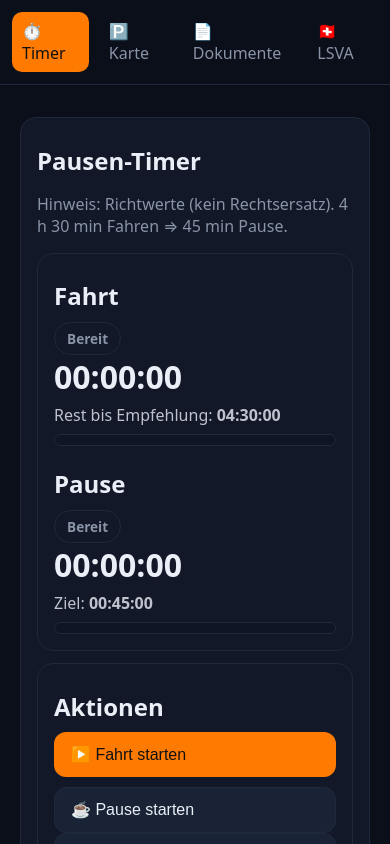
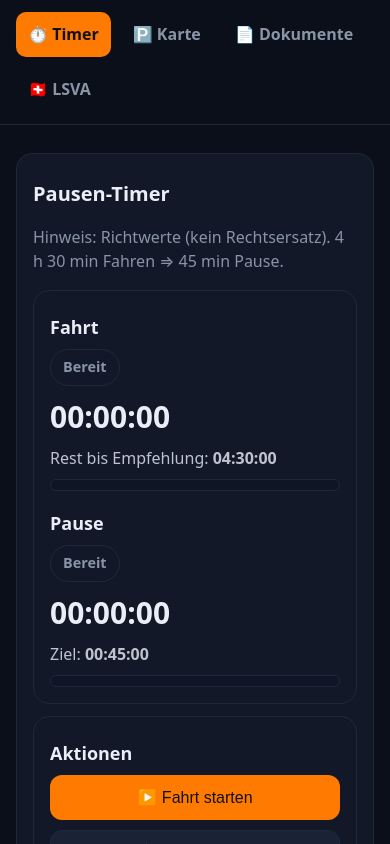
Before and after one commit to techtumbler/truckerApp, a React (Vite) app: page / in a window 390 px wide. Shown: the top 844 px of the page. Built offline with nearby package versions, Linux system fonts and the light colour scheme.

Commit message:
Responsive: Mobile/Tablet/Desktop + Map-Panel Toggle

```diff
--- a/src/routes/Timer.jsx
+++ b/src/routes/Timer.jsx
@@ -80,7 +80,6 @@ export default function Timer(){
   }
 
   const s = status(st)
-
   const barClass = lvl => `progress ${lvl}`
   const primaryClass = lvl => `btn dynamic ${lvl}`
 
@@ -95,18 +94,14 @@ export default function Timer(){
   } else if (s.kind === 'driving') {
     primaryAction = (
       <div className="btn-row">
-        <button className={primaryClass(s.level)} onClick={()=>switchTo('break')}>
-          ☕ Pause jetzt
-        </button>
+        <button className={primaryClass(s.level)} onClick={()=>switchTo('break')}>☕ Pause jetzt</button>
         <button className="btn" onClick={stopCurrent}>⏹️ Stopp</button>
       </div>
     )
   } else if (s.kind === 'break') {
     primaryAction = (
       <div className="btn-row">
-        <button className={primaryClass(s.level === 'ok' ? 'ok' : 'warn')} onClick={()=>switchTo('driving')}>
-          ▶️ Weiterfahren
-        </button>
+        <button className={primaryClass(s.level === 'ok' ? 'ok' : 'warn')} onClick={()=>switchTo('driving')}>▶️ Weiterfahren</button>
         <button className="btn" onClick={stopCurrent}>⏹️ Stopp</button>
       </div>
     )
@@ -154,18 +149,6 @@ export default function Timer(){
           <button className="btn" onClick={resetAll}>♻️ Zurücksetzen</button>
         </div>
       </div>
-
-      <div className="card">
-        <h2>Protokoll (letzte 50)</h2>
-        <ul style={{margin:'8px 0', paddingLeft:'18px'}}>
-          {st.history.map((h,i)=>(
-            <li key={i}>
-              <code>{h.mode.toUpperCase()}</code> • {new Date(h.start).toLocaleString()} → {new Date(h.end).toLocaleString()} • {formatHMS(h.durationMs)}
-            </li>
-          ))}
-          {st.history.length===0 && <li>Kein Verlauf vorhanden.</li>}
-        </ul>
-      </div>
     </section>
   )
 }
--- a/src/styles/app.css
+++ b/src/styles/app.css
@@ -1,3 +1,4 @@
+/* ========== Design Tokens ========== */
 :root{
   --bg:#0b0f1a;
   --card:#121828;
@@ -6,55 +7,152 @@
   --accent:#ff7a00;
   --accent-2:#19c37d;
   --border:#1e293b;
+
+  /* Breakpoints */
+  --bp-mobile: 600px;     /* <600 = Phone */
+  --bp-tablet: 1024px;    /* 600–1023 = Tablet */
+  /* >=1024 = Desktop */
 }
+
+/* ========== Base ========== */
 *{box-sizing:border-box}
+html{scroll-behavior:smooth;}
 body{
   margin:0;
-  background:#0b0f1a;
+  background:var(--bg);
   color:var(--text);
   font-family:system-ui,-apple-system,Segoe UI,Roboto,Helvetica,Arial,sans-serif;
+  line-height:1.55;
 }
-.container{width:min(1100px,100%);margin:0 auto;padding:20px}
-.nav{display:flex;gap:10px;padding:12px;border-bottom:1px solid var(--border);position:sticky;top:0;background:#0b0f1a}
-.nav a{color:var(--muted);text-decoration:none;padding:8px 10px;border-radius:10px}
+.container{width:min(1100px,100%);margin:0 auto;padding:16px}
+
+/* ========== Navigation ========== */
+.nav{
+  display:flex; gap:10px; flex-wrap:wrap;
+  padding:12px 16px; border-bottom:1px solid var(--border);
+  position:sticky; top:0; background:var(--bg); z-index:10;
+}
+.nav a{
+  color:var(--muted); text-decoration:none; padding:10px 12px;
+  border-radius:10px; font-weight:600;
+}
 .nav a.active,.nav a:hover{color:#111;background:var(--accent)}
-.card{background:var(--card);border:1px solid var(--border);border-radius:16px;padding:16px;margin:12px 0}
-.btn{display:inline-flex;gap:8px;align-items:center;padding:12px 16px;border-radius:12px;border:1px solid var(--border);color:var(--text);text-decoration:none;min-height:44px;font-size:1rem;line-height:1.2;background:#1a2336}
+
+/* Mobile: Nav dichter & ggf. scrollbar */
+@media (max-width: calc(var(--bp-mobile) - 1px)){
+  .nav{gap:8px; padding:10px 12px; overflow-x:auto}
+  .nav a{padding:8px 10px; white-space:nowrap}
+}
+
+/* ========== Cards & Buttons ========== */
+.card{
+  background:var(--card);
+  border:1px solid var(--border);
+  border-radius:16px;
+  padding:16px;
+  margin:12px 0;
+}
+.btn{
+  display:inline-flex; gap:8px; align-items:center; justify-content:center;
+  padding:12px 16px; border-radius:12px; border:1px solid var(--border);
+  color:var(--text); text-decoration:none; min-height:44px;
+  font-size:1rem; line-height:1.2; background:#1a2336; cursor:pointer;
+}
 .btn:hover{filter:brightness(1.06)}
-.btn:focus-visible{outline:3px solid #7fb3ff;outline-offset:2px}
-.btn.primary{background:var(--accent);color:#111;border-color:transparent}
-.btn.dynamic.ok{background:var(--accent-2);color:#0b0f1a;border-color:transparent}
-.btn.dynamic.warn{background:#ffb84d;color:#111;border-color:transparent}
-.btn.dynamic.critical{background:#ff5c5c;color:#111;border-color:transparent}
-h1,h2{margin:.4em 0}
+.btn:focus-visible{outline:3px solid #7fb3ff; outline-offset:2px}
+.btn.primary{background:var(--accent); color:#111; border-color:transparent}
+.btn.dynamic.ok{background:var(--accent-2); color:#0b0f1a; border-color:transparent}
+.btn.dynamic.warn{background:#ffb84d; color:#111; border-color:transparent}
+.btn.dynamic.critical{background:#ff5c5c; color:#111; border-color:transparent}
+.btn-row{display:flex; gap:10px; flex-wrap:wrap}
+.btn-row .btn{flex:1 1 180px}
 
-/* Timer Layout */
-.grid-2{display:grid;grid-template-columns:1fr;gap:12px}
-@media (min-width:840px){.grid-2{grid-template-columns:1fr 1fr}}
-.time{font-size:clamp(32px,8vw,44px);font-weight:800}
-.meta{opacity:.8;margin:6px 0}
-.badge{display:inline-block;padding:6px 12px;border-radius:999px;font-weight:700;font-size:.85rem}
-.badge.ok{background:var(--accent-2);color:#0b0f1a}
-.badge.warn{background:#ffb84d;color:#111}
-.badge.critical{background:#ff5c5c;color:#111;animation:pulse 1s infinite}
-.badge.muted{color:var(--muted);border:1px solid var(--border);background:transparent}
+/* Buttons/Typo fein abgestuft je Breakpoint */
+@media (max-width: calc(var(--bp-mobile) - 1px)){
+  .btn{min-height:48px; font-size:1.05rem}
+}
+@media (min-width: var(--bp-tablet)){
+  .btn{min-height:42px; font-size:.98rem}
+}
+
+/* ========== Headings ========== */
+h1{margin:.4em 0; font-size: clamp(20px, 4.5vw, 28px)}
+h2{margin:.4em 0; font-size: clamp(18px, 3.5vw, 22px)}
+
+/* ========== Timer Layout (responsive) ========== */
+.grid-2{
+  display:grid; gap:12px;
+  grid-template-columns: 1fr;           /* Phone: untereinander */
+}
+@media (min-width: var(--bp-mobile)){
+  .grid-2{ grid-template-columns: 1fr 1fr } /* Tablet: 2-spaltig */
+}
+@media (min-width: var(--bp-tablet)){
+  .grid-2{ gap:16px }                    /* Desktop: mehr Luft */
+}
+
+.time{font-size:clamp(30px, 7.5vw, 44px); font-weight:800}
+.meta{opacity:.8; margin:6px 0}
+.badge{
+  display:inline-block; padding:6px 12px; border-radius:999px;
+  font-weight:700; font-size:.9rem; margin-bottom:8px;
+}
+.badge.ok{background:var(--accent-2); color:#0b0f1a}
+.badge.warn{background:#ffb84d; color:#111}
+.badge.critical{background:#ff5c5c; color:#111; animation:pulse 1s infinite}
+.badge.muted{color:var(--muted); border:1px solid var(--border); background:transparent}
 @keyframes pulse{0%{transform:scale(1)}50%{transform:scale(1.05)}100%{transform:scale(1)}}
-.progress{position:relative;height:12px;background:#0f1524;border:1px solid var(--border);border-radius:999px;overflow:hidden;margin-top:8px}
-.progress>span{display:block;height:100%;background:var(--accent);transition:width .4s ease}
+
+.progress{
+  position:relative; height:12px; background:#0f1524;
+  border:1px solid var(--border); border-radius:999px; overflow:hidden; margin-top:8px;
+}
+.progress>span{display:block; height:100%; background:var(--accent); transition:width .4s ease}
 .progress.warn>span{background:#ffb84d}
 .progress.critical>span{background:#ff5c5c}
 .progress.ok>span{background:var(--accent-2)}
-.btn-row{display:flex;gap:10px;flex-wrap:wrap}
-.btn-row .btn{flex:1 1 160px}
 
-/* Map Styles */
-.map-layout{display:grid;grid-template-columns:2fr 1fr;gap:12px}
+/* ========== Map Layout (mit einklappbarem Panel) ========== */
+.map-layout{
+  display:grid; gap:12px;
+  grid-template-columns: 1fr;           /* Phone: Panel unter der Karte (oder eingeklappt) */
+}
 .map-view{min-height:420px}
-.leaflet-container-custom{height:100%;min-height:420px;border:1px solid var(--border);border-radius:12px;overflow:hidden}
-.map-panel{background:var(--card);border:1px solid var(--border);border-radius:12px;padding:12px;max-height:600px;overflow:auto}
-.poi-list{list-style:none;margin:0;padding:0}
-.poi-list li{border-bottom:1px dashed var(--border);padding:8px 0}
-.poi-head{display:flex;align-items:center;justify-content:space-between}
+.leaflet-container-custom{
+  height:100%; min-height:420px; border:1px solid var(--border);
+  border-radius:12px; overflow:hidden;
+}
+
+/* Tablet: 2 Spalten (Karte + Panel) */
+@media (min-width: var(--bp-mobile)) and (max-width: calc(var(--bp-tablet) - 1px)){
+  .map-layout{ grid-template-columns: 3fr 2fr }
+}
+/* Desktop: 2 Spalten (breiter) */
+@media (min-width: var(--bp-tablet)){
+  .map-layout{ grid-template-columns: 2fr 1fr }
+}
+
+.map-panel{
+  background:var(--card); border:1px solid var(--border);
+  border-radius:12px; padding:12px; max-height:600px; overflow:auto;
+}
+.panel-toggle{
+  display:none;
+  margin:8px 0 12px 0;
+}
+/* Phone: Toggle sichtbar, Panel standardmäßig eingeklappt (über JS gesteuert) */
+@media (max-width: calc(var(--bp-mobile) - 1px)){
+  .panel-toggle{ display:block }
+}
+
+.poi-list{list-style:none; margin:0; padding:0}
+.poi-list li{border-bottom:1px dashed var(--border); padding:8px 0}
+.poi-head{display:flex; align-items:center; justify-content:space-between}
 .poi-meta{color:var(--muted)}
-.poi-geo{font-family:ui-monospace, SFMono-Regular, Menlo, Monaco, Consolas, "Liberation Mono", "Courier New", monospace;opacity:.7}
-@media (max-width:900px){.map-layout{grid-template-columns:1fr}}
+.poi-geo{
+  font-family:ui-monospace, SFMono-Regular, Menlo, Monaco, Consolas, "Liberation Mono", "Courier New", monospace;
+  opacity:.7
+}
+
+/* Dienst-Klassen */
+.hidden{display:none !important}
```
Also changed, not shown: src/routes/Map.jsx (+50 -29 lines).
